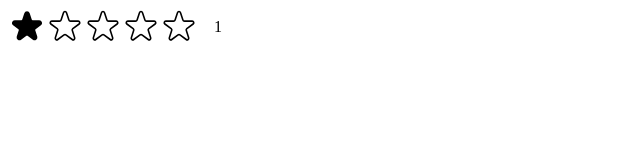
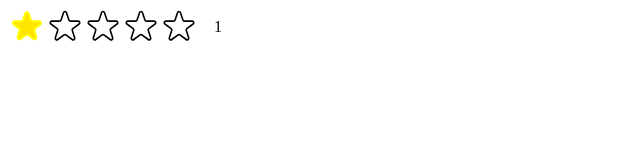
Before and after one commit to burhanudinrabbani666/react-use-popcorn, a React app: page / in a window 1280 px wide. Both pictures are taken after a click on the button 27 px from the left and 27 px from the top of the page. Shown: the top 160 px of the page, without its empty margins (0-640 px from the left). Built offline with nearby package versions, Linux system fonts and the light colour scheme; the HTML template or start-up script is replaced by a standard one.

Commit message:
feat: handling hover event

```diff
--- a/src/star-rating.jsx
+++ b/src/star-rating.jsx
@@ -15,8 +15,16 @@ const textStyle = {
   margin: "0",
 };
 
+const starStyle = {
+  width: "38px",
+  height: "38px",
+  display: "block",
+  cursor: "pointer",
+};
+
 export default function StarRating({ maxRating = 5 }) {
   const [rating, setRating] = useState(0);
+  const [tempRating, setTempRating] = useState(0);
 
   function handleRating(rating) {
     setRating(rating);
@@ -30,32 +38,33 @@ export default function StarRating({ maxRating = 5 }) {
             <Star
               key={index}
               onRate={() => handleRating(index + 1)}
-              full={rating >= index + 1}
+              onHoverIn={() => setTempRating(index + 1)}
+              onHoverOut={() => setTempRating(0)}
+              full={tempRating ? tempRating >= index + 1 : rating >= index + 1}
             />
           );
         })}
       </div>
-      <p style={textStyle}>{rating || ""}</p>
+      <p style={textStyle}>{tempRating || rating || ""}</p>
     </div>
   );
 }
 
-const starStyle = {
-  width: "38px",
-  height: "38px",
-  display: "block",
-  cursor: "pointer",
-};
-
-function Star({ onRate, full }) {
+function Star({ onRate, full, onHoverIn, onHoverOut }) {
   return (
-    <span role="button" style={starStyle} onClick={onRate}>
+    <span
+      role="button"
+      style={starStyle}
+      onClick={onRate}
+      onMouseEnter={onHoverIn}
+      onMouseLeave={onHoverOut}
+    >
       {full ? (
         <svg
           xmlns="http://www.w3.org/2000/svg"
           viewBox="0 0 20 20"
-          fill="#000"
-          stroke="#000"
+          fill="#ffe600ff"
+          stroke="#ffff00ff"
         >
           <path d="M9.049 2.927c.3-.921 1.603-.921 1.902 0l1.07 3.292a1 1 0 00.95.69h3.462c.969 0 1.371 1.24.588 1.81l-2.8 2.034a1 1 0 00-.364 1.118l1.07 3.292c.3.921-.755 1.688-1.54 1.118l-2.8-2.034a1 1 0 00-1.175 0l-2.8 2.034c-.784.57-1.838-.197-1.539-1.118l1.07-3.292a1 1 0 00-.364-1.118L2.98 8.72c-.783-.57-.38-1.81.588-1.81h3.461a1 1 0 00.951-.69l1.07-3.292z" />
         </svg>
```
Also changed, not shown: notes/section-1/11-handling-hover-events.md (+17 -0 lines).
